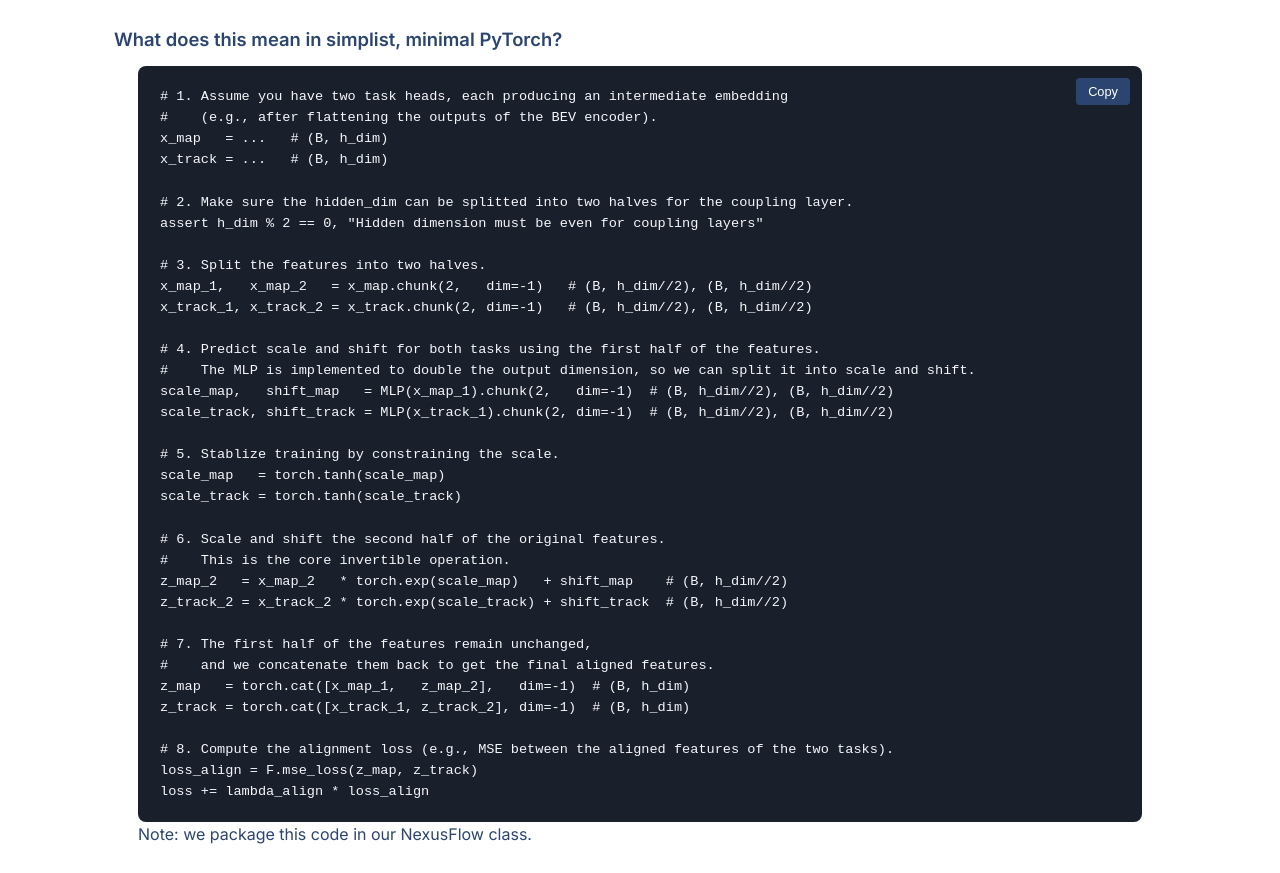
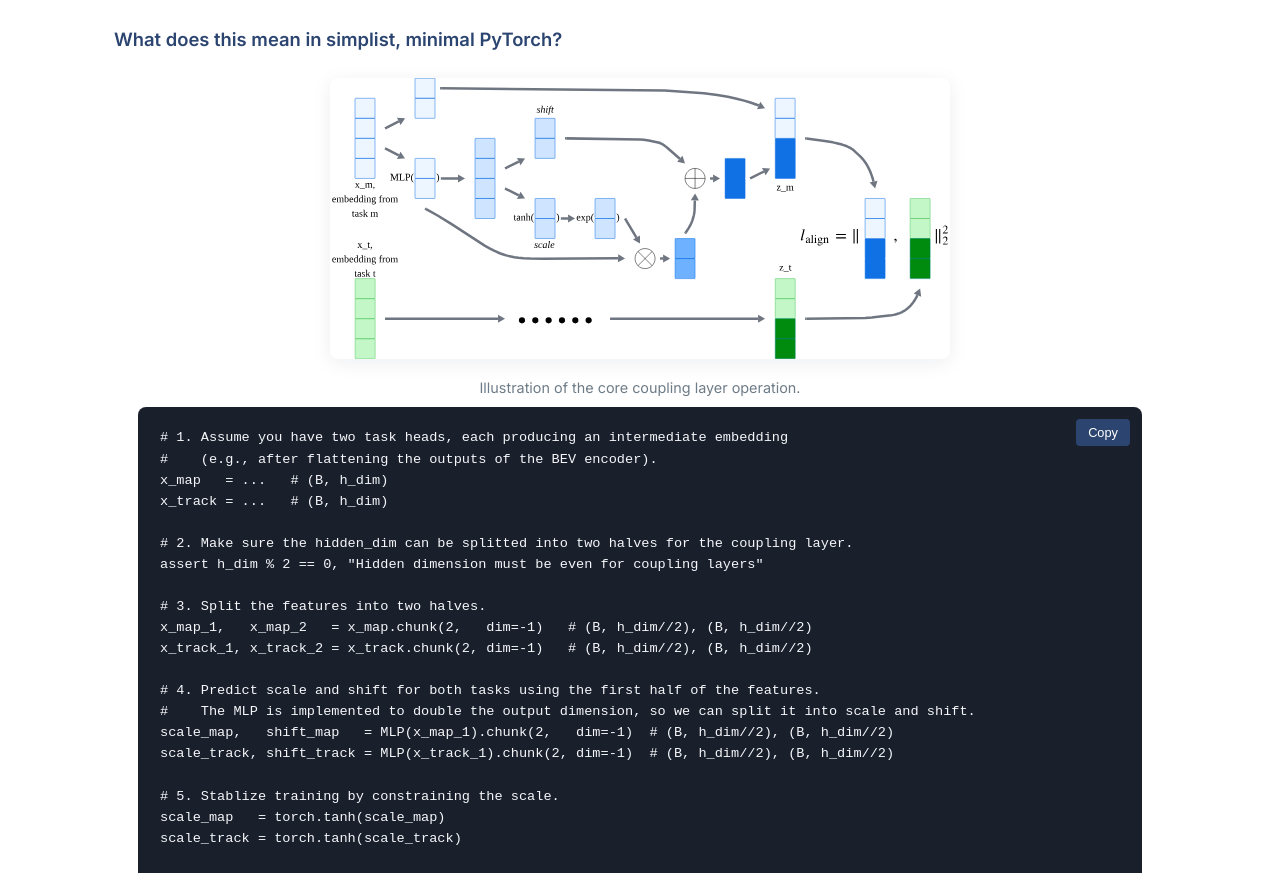
Before and after one commit to ark1234/nexusflow_web, a plain HTML site: page index.html in a window 1280 px wide. Shown: the part 4294-5167 px from the top of the page. Drawn offline with Linux system fonts and the light colour scheme.

Commit message:
Add figure

```diff
--- a/index.html
+++ b/index.html
@@ -171,6 +171,13 @@
 
     <h3>What does this mean in simplist, minimal PyTorch?</h3>
       <div class="container">
+        <div class="figure">
+          <img src="static\NexusFlowMinimal.svg" alt="Vector Illustration" style="max-width: 620px;" />
+          <div class="caption">
+            Illustration of the core coupling layer operation.
+          </div>
+        </div>
+
         <div class="codeblock">
           <button class="copy-btn" id="copy-code">Copy</button>
             <pre id="code-block">
```
Also changed, not shown: static/NexusFlowMinimal.svg (added).
